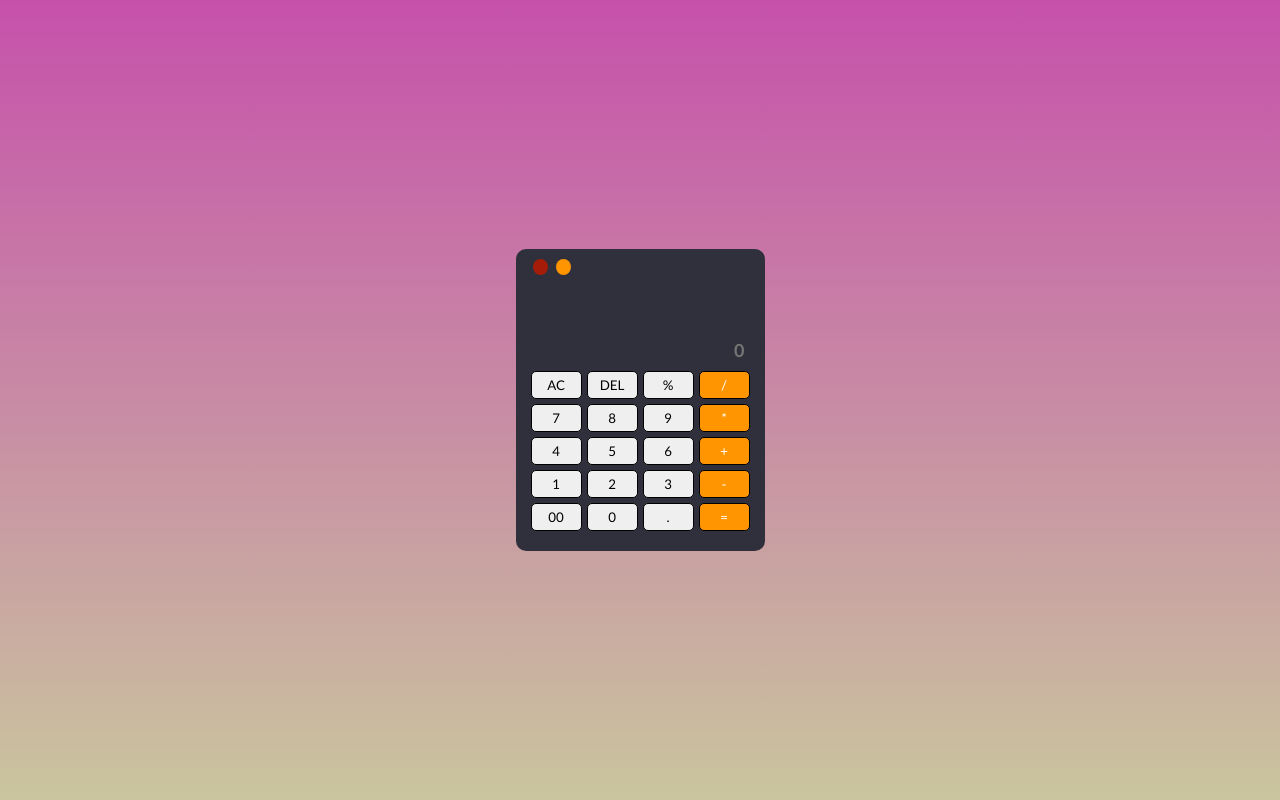
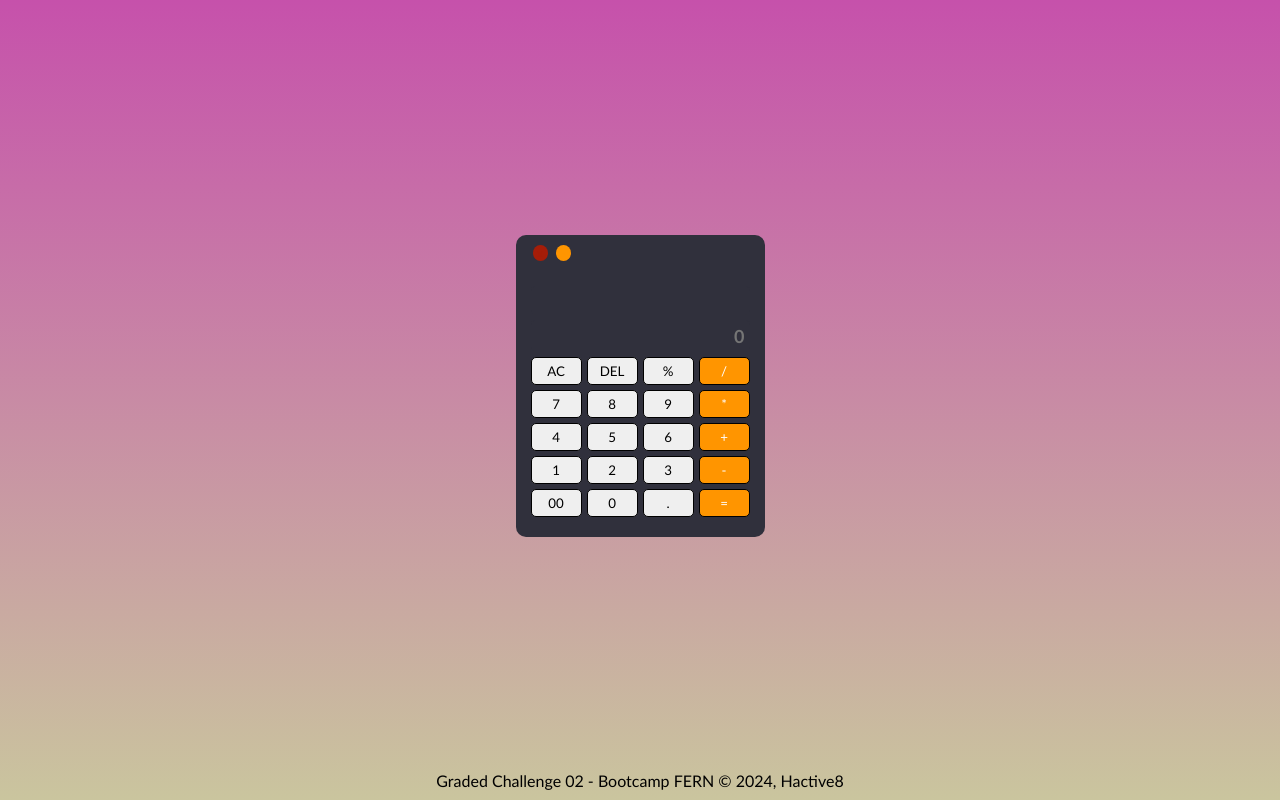
Before and after one commit to rickyyakobuskota23/calculator, a plain HTML site: page index.html in a window 1280 px wide. Drawn offline with Linux system fonts and the light colour scheme.

Commit message:
menambahkan footer

```diff
--- a/index.html
+++ b/index.html
@@ -50,5 +50,8 @@
         </div>
     </div>
     <script src="./main.js"></script>
+    <footer class="footer-container">
+        <p>Graded Challenge 02 - Bootcamp FERN &#169; 2024, Hactive8</p>
+    </footer>
 </body>
 </html>
--- a/style.css
+++ b/style.css
@@ -11,7 +11,7 @@ html {
 body {
     min-height: 100vh;
     display: flex;
-    justify-content: center;
+    flex-direction: column;
     align-items: center;
 }
 .calc-container {
@@ -20,7 +20,9 @@ body {
     border-radius: 10px;
     background-color: rgb(48, 48, 60);
     display: flex;
+    align-self: center;
     height: fit-content;
+    margin-top: auto;
 }
 .calculator {
     display: flex;
@@ -85,6 +87,8 @@ html body input:hover {
     padding-left: 2px;
     padding-right: 2px;
 }
+/* Decoration aja biar kayak calc mac*/
+
 .window-minimise {
     font-size: x-small;
     font-weight: 600;
@@ -119,3 +123,7 @@ html body input:hover {
     color: white;
     cursor: pointer;
 }
+.footer-container {
+    margin-top: auto;
+    margin-bottom: 10px;
+}
```
